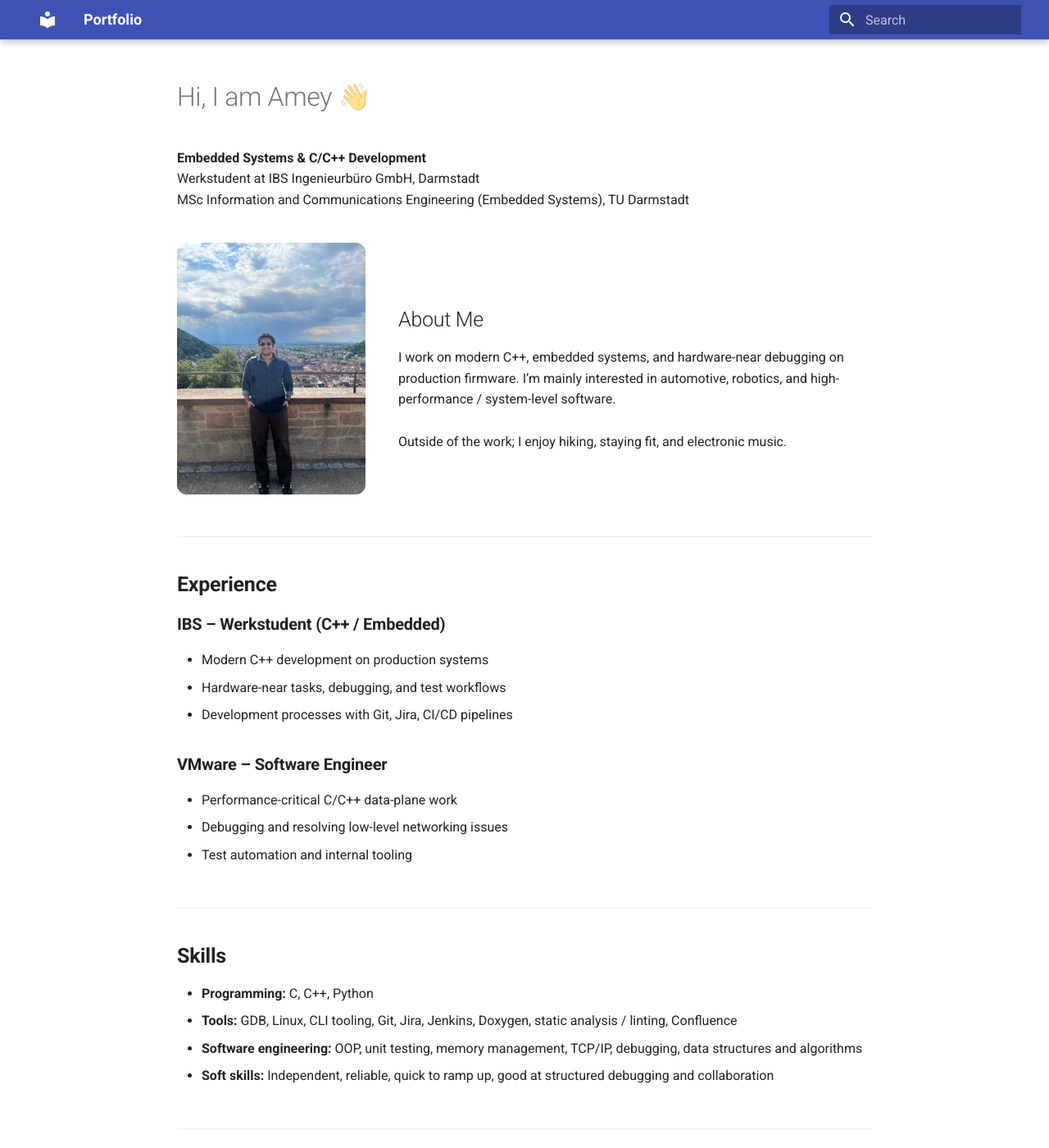
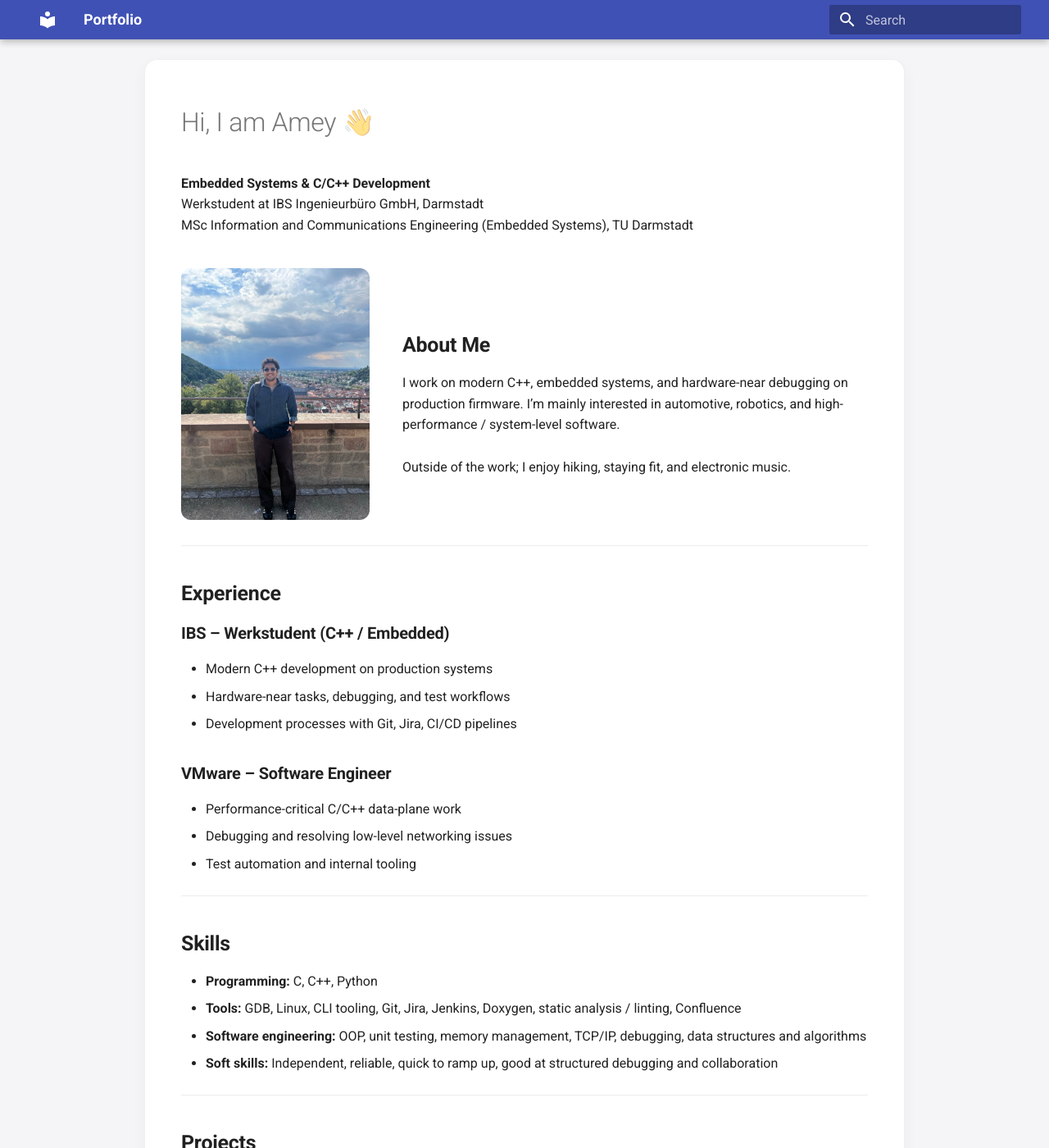
Before and after one commit to WankhedeAmey/WankhedeAmey.github.io, an MkDocs documentation site: the page built from docs/index.md, in a window 1280 px wide and 1400 px high. Shown: the whole window at 82% size. Built offline with MkDocs 1.6.1 and Material for MkDocs 9.7.7, drawn with Linux system fonts in a browser that asks for light colours.

Commit message:
a lot of changes

```diff
--- a/docs/index.md
+++ b/docs/index.md
@@ -24,7 +24,7 @@ MSc Information and Communications Engineering (Embedded Systems), TU Darmstadt
        style="width: 230px; border-radius: 12px; flex-shrink: 0;" />
 
   <div>
-    <h2>About Me</h2>
+    <h2><b>About Me</b></h2>
     <p>
 I work on modern C++, embedded systems, and hardware-near debugging on production firmware.
 I’m mainly interested in automotive, robotics, and high-performance / system-level software.
--- a/docs/stylesheets/extra.css
+++ b/docs/stylesheets/extra.css
@@ -1,20 +1,25 @@
-/* Center main content and limit width */
-.md-content {
-  max-width: 880px;
+/* Center the main content column and limit width */
+.md-main__inner {
   margin: 0 auto;
+  max-width: 960px;
 }
 
-/* Slightly reduce line length in the main area */
-.md-main__inner {
-  margin: 0 auto;
+/* Card-style container around the page content */
+.md-content__inner {
+  border-radius: 16px;
+  border: 1px solid rgba(0, 0, 0, 0.06);
+  background-color: #ffffff;
+  padding: 2.4rem 2.2rem;
+  box-shadow: 0 6px 18px rgba(0, 0, 0, 0.04);
 }
 
-/* Add a bit more top spacing under the blue bar */
+/* Light grey background behind the card */
 .md-main {
-  padding-top: 1.5rem;
+  background: #f5f5f7;
 }
 
-/* Optional: nicer look for horizontal rules */
-.md-typeset hr {
-  margin: 2.5rem 0 1.5rem 0;
+/* Slightly adjust vertical spacing */
+.md-content {
+  margin-top: 1.2rem;
+  margin-bottom: 2.5rem;
 }
--- a/mkdocs.yml
+++ b/mkdocs.yml
@@ -3,7 +3,12 @@ site_name: Portfolio
 site_url: https://wankhedeamey.github.io
 theme:
   name: material
+  palette:
+    scheme: default
+    primary: indigo
+    accent: deep purple
 features:
   - navigation.top
 extra_css:
   - stylesheets/extra.css
+favicon: assets/favicon.ico
```
Also changed, not shown: docs/assets/favicon.ico (added), 2 other files.
